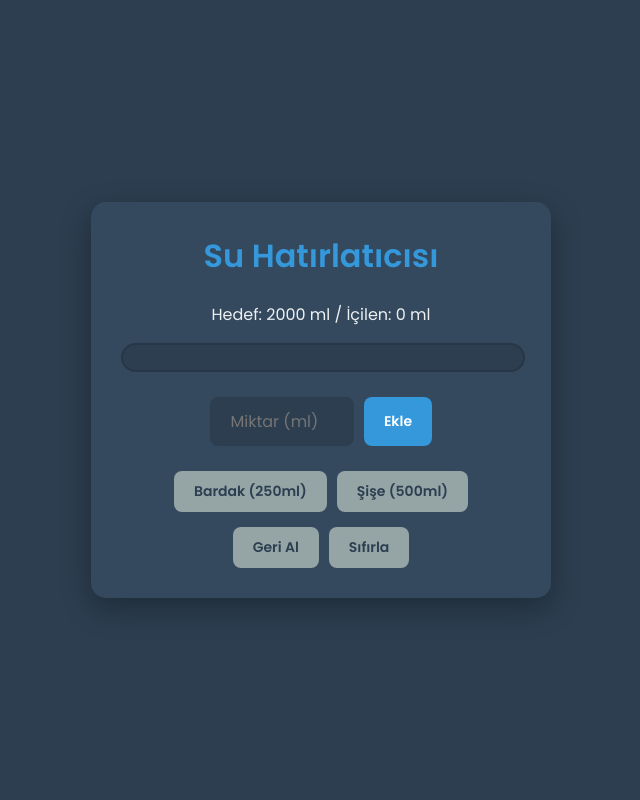
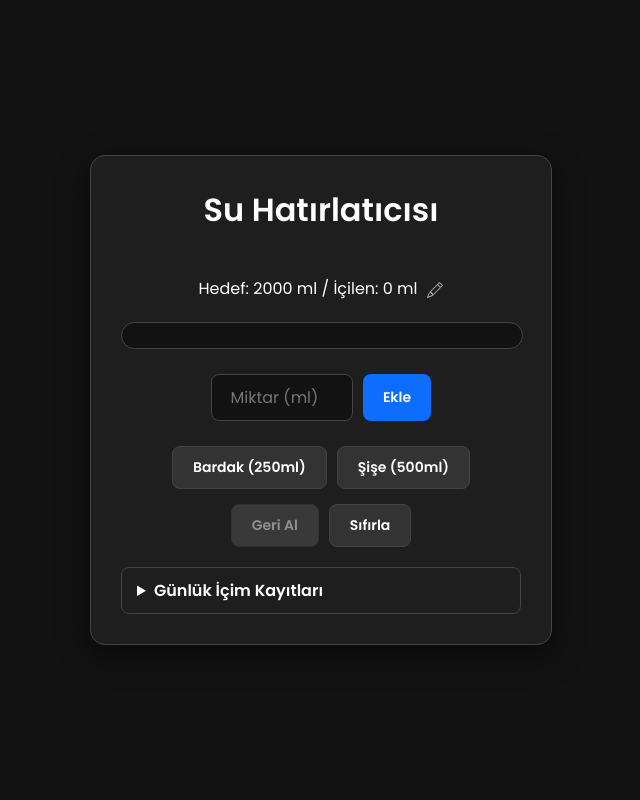
Before and after one commit to tugracoskun/su-hatirlatici-web, a Flask app: page / in a window 1280 px wide. Shown: the whole page, without its empty margins (319-959 px from the left). Run offline with Flask 3, Linux system fonts and the light colour scheme.

Commit message:
Kurtarma: Proje tam fonksiyonel ve şık haline geri getirildi

```diff
--- a/static/css/style.css
+++ b/static/css/style.css
@@ -1,116 +1,31 @@
-/* Google'dan modern bir yazı tipi import ediyoruz */
 @import url('https://fonts.googleapis.com/css2?family=Poppins:wght@400;600&display=swap');
-
-/* Temel ayarlar ve renk paletimiz */
-:root {
-    --background-color: #2c3e50; /* Koyu Mavi-Gri */
-    --container-color: #34495e;  /* Biraz daha açık Mavi-Gri */
-    --primary-color: #3498db;     /* Canlı Mavi */
-    --text-color: #ecf0f1;        /* Beyaza yakın Gri */
-    --progress-bg-color: #2c3e50; /* İlerleme çubuğu arka planı */
-    --button-secondary-color: #95a5a6; /* Gri Buton */
-}
-
-/* Sayfanın tamamı için temel stiller */
-body {
-    font-family: 'Poppins', sans-serif;
-    background-color: var(--background-color);
-    color: var(--text-color);
-    display: flex;
-    justify-content: center;
-    align-items: center;
-    height: 100vh;
-    margin: 0;
-}
-
-/* Her şeyi içinde tutan ana kutumuz */
-.container {
-    background-color: var(--container-color);
-    padding: 30px;
-    border-radius: 15px;
-    box-shadow: 0 10px 30px rgba(0, 0, 0, 0.3);
-    width: 400px;
-    text-align: center;
-}
-
-/* Ana başlık */
-h1 {
-    margin-top: 0;
-    color: var(--primary-color);
-}
-
-/* İlerleme çubuğunun dış kutusu */
-.progress-container {
-    background-color: var(--progress-bg-color);
-    border-radius: 25px;
-    height: 25px;
-    width: 100%;
-    border: 2px solid #273748;
-}
-
-/* İlerleme çubuğunun dolan kısmı */
-.progress-bar {
-    background-color: var(--primary-color);
-    height: 100%;
-    width: 0%; /* JavaScript ile bu değeri değiştireceğiz */
-    border-radius: 25px;
-    transition: width 0.5s ease-in-out; /* Genişlik değişimini yumuşak yapar */
-}
-
-/* Giriş alanı ve Ekle butonunu yan yana tutan grup */
-.input-group {
-    margin: 25px 0;
-    display: flex;
-    justify-content: center;
-}
-
-/* Miktar giriş kutusu */
-#ml-input {
-    font-family: 'Poppins', sans-serif;
-    font-size: 16px;
-    padding: 10px;
-    border: 2px solid #2c3e50;
-    border-radius: 8px;
-    background-color: #2c3e50;
-    color: var(--text-color);
-    width: 120px;
-    text-align: center;
-}
-
-/* Genel buton stilleri */
-button {
-    font-family: 'Poppins', sans-serif;
-    font-size: 14px;
-    font-weight: 600;
-    padding: 10px 20px;
-    border: none;
-    border-radius: 8px;
-    cursor: pointer;
-    transition: transform 0.2s ease, box-shadow 0.2s ease;
-}
-
-button:hover {
-    transform: translateY(-2px); /* Butonun üzerine gelince hafifçe yukarı kalkma efekti */
-    box-shadow: 0 4px 15px rgba(0, 0, 0, 0.2);
-}
-
-/* Ana "Ekle" butonu */
-#add-btn {
-    background-color: var(--primary-color);
-    color: white;
-    margin-left: 10px;
-}
-
-/* Diğer buton grupları */
-.button-group, .control-group {
-    margin-top: 15px;
-    display: flex;
-    justify-content: center;
-    gap: 10px; /* Butonlar arası boşluk */
-}
-
-/* Hızlı ekle ve kontrol butonları */
-.quick-add-btn, .control-group button {
-    background-color: var(--button-secondary-color);
-    color: #2c3e50;
-}
+:root{--background-color:#121212;--container-color:#1E1E1E;--primary-color:#0d6efd;--text-color:#FFFFFF;--border-color:#444;}
+body{font-family:'Poppins',sans-serif;background-color:var(--background-color);color:var(--text-color);display:flex;justify-content:center;align-items:center;height:100vh;margin:0;overflow:hidden;}
+.container{background-color:var(--container-color);padding:30px;border-radius:15px;border:1px solid var(--border-color);box-shadow:0 10px 30px rgba(0,0,0,0.5);width:400px;text-align:center;}
+.status{display:flex;justify-content:center;align-items:center;gap:10px;padding:5px;border-radius:5px;}
+.edit-icon{cursor:pointer;opacity:0.6;transition:opacity 0.2s ease;}
+.edit-icon:hover{opacity:1;}
+.edit-icon svg{fill:var(--text-color);width:16px;height:16px;vertical-align:middle;}
+h1{margin-top:0;color:var(--text-color);font-weight:600;}
+.progress-container{background-color:var(--background-color);border-radius:25px;height:25px;width:100%;border:1px solid var(--border-color);}
+.progress-bar{background-color:var(--primary-color);height:100%;width:0%;border-radius:25px;transition:width 0.5s ease-in-out;}
+.input-group{margin:25px 0;display:flex;justify-content:center;}
+#ml-input{font-family:'Poppins',sans-serif;font-size:16px;padding:10px;border:1px solid var(--border-color);border-radius:8px;background-color:var(--background-color);color:var(--text-color);width:120px;text-align:center;}
+button{font-family:'Poppins',sans-serif;font-size:14px;font-weight:600;padding:10px 20px;border:none;border-radius:8px;cursor:pointer;transition:transform 0.2s ease,background-color 0.2s ease;}
+button:hover{transform:translateY(-2px);}
+button:disabled{background-color:#555 !important;cursor:not-allowed;transform:none;opacity:0.5;}
+#add-btn{background-color:var(--primary-color);color:white;margin-left:10px;}
+#add-btn:hover{background-color:#0b5ed7;}
+.button-group,.control-group{margin-top:15px;display:flex;justify-content:center;gap:10px;}
+.quick-add-btn,.control-group button{background-color:#333;color:white;border:1px solid var(--border-color);}
+.quick-add-btn:hover,.control-group button:hover{background-color:#444;}
+.toast{position:fixed;top:-100px;left:50%;transform:translateX(-50%);background-color:var(--primary-color);color:white;padding:16px;border-radius:8px;box-shadow:0 4px 10px rgba(0,0,0,0.5);z-index:1000;transition:top 0.5s ease-in-out;}
+.toast.show{top:20px;}
+.log-container{margin-top:20px;border:1px solid var(--border-color);border-radius:8px;text-align:left;}
+.log-container summary{padding:10px 15px;font-weight:600;cursor:pointer;outline:none;list-style-position:inside;}
+.log-container[open]{background-color:#181818;}
+.log-container[open] summary{border-bottom:1px solid var(--border-color);}
+#log-list{list-style-type:none;padding:0;margin:0;max-height:150px;overflow-y:auto;}
+#log-list li{padding:8px 15px;font-size:14px;border-bottom:1px solid #2c2c2c;display:flex;justify-content:space-between;align-items:center;}
+#log-list li:last-child{border-bottom:none;}
+.log-time{color:#999;font-size:12px;}
--- a/static/js/script.js
+++ b/static/js/script.js
@@ -0,0 +1,112 @@
+document.addEventListener('DOMContentLoaded', () => {
+    let TARGET_ML = 2000;
+    const ALARM_DURATION_MS = 90 * 60 * 1000;
+    let currentMl = 0;
+    let history = [];
+    let alarmTimer = null;
+
+    const statusText = document.getElementById('status-text');
+    const progressBar = document.getElementById('progress-bar');
+    const mlInput = document.getElementById('ml-input');
+    const addBtn = document.getElementById('add-btn');
+    const quickAddBtns = document.querySelectorAll('.quick-add-btn');
+    const undoBtn = document.getElementById('undo-btn');
+    const resetBtn = document.getElementById('reset-btn');
+    const toast = document.getElementById('toast-notification');
+    const editTargetBtn = document.getElementById('edit-target-btn');
+    const logList = document.getElementById('log-list');
+
+    if (Notification.permission !== 'granted') { Notification.requestPermission(); }
+
+    function showToast(message) {
+        toast.textContent = message;
+        toast.classList.add('show');
+        setTimeout(() => { toast.classList.remove('show'); }, 3000);
+    }
+
+    function updateUI() {
+        const percentage = (currentMl / TARGET_ML) * 100;
+        statusText.textContent = `Hedef: ${TARGET_ML} ml / İçilen: ${currentMl} ml`;
+        progressBar.style.width = `${Math.min(percentage, 100)}%`;
+        undoBtn.disabled = history.length === 0;
+    }
+
+    function updateLog() {
+        logList.innerHTML = '';
+        [...history].reverse().forEach(item => {
+            const logItem = document.createElement('li');
+            const time = new Date(item.time).toLocaleTimeString('tr-TR', { hour: '2-digit', minute: '2-digit'});
+            logItem.innerHTML = `+${item.amount} ml <span class="log-time">${time}</span>`;
+            logList.appendChild(logItem);
+        });
+    }
+
+    function addWater(amount) {
+        if (amount <= 0) return;
+        currentMl += amount;
+        history.push({ amount: amount, time: Date.now() });
+        updateUI();
+        updateLog();
+        setAlarm();
+    }
+
+    function setAlarm() {
+        if (alarmTimer) clearTimeout(alarmTimer);
+        alarmTimer = setTimeout(showNotification, ALARM_DURATION_MS);
+        showToast("Harika! Alarm 1.5 saat sonraya kuruldu.");
+    }
+
+    function showNotification() {
+        if (Notification.permission === 'granted') {
+            new Notification("Su İçme Zamanı! 🔔", {
+                body: "Vücudunun suya ihtiyacı var. Bir bardak su içmeye ne dersin?",
+                icon: "https://i.imgur.com/V68q3hE.png"
+            });
+        } else {
+            alert("🔔 SU İÇME ZAMANI! 🔔");
+        }
+    }
+
+    editTargetBtn.addEventListener('click', () => {
+        const newTarget = prompt("Yeni günlük hedefinizi ml olarak girin:", TARGET_ML);
+        if (newTarget !== null && !isNaN(newTarget) && Number(newTarget) > 0) {
+            TARGET_ML = Number(newTarget);
+            updateUI();
+            showToast(`Hedef ${TARGET_ML} ml olarak güncellendi!`);
+        }
+    });
+
+    addBtn.addEventListener('click', () => {
+        const amount = parseInt(mlInput.value);
+        if (!isNaN(amount) && amount > 0) {
+            addWater(amount);
+            mlInput.value = '';
+        }
+    });
+
+    quickAddBtns.forEach(btn => {
+        btn.addEventListener('click', () => {
+            addWater(parseInt(btn.dataset.amount));
+        });
+    });
+
+    undoBtn.addEventListener('click', () => {
+        if (history.length > 0) {
+            currentMl -= history.pop().amount;
+            updateUI();
+            updateLog();
+            setAlarm();
+        }
+    });
+
+    resetBtn.addEventListener('click', () => {
+        if (confirm("Günlük ilerlemenizi sıfırlamak istediğinizden emin misiniz?")) {
+            currentMl = 0;
+            history = [];
+            if (alarmTimer) clearTimeout(alarmTimer);
+            updateUI();
+            updateLog();
+        }
+    });
+    updateUI();
+});
--- a/templates/index.html
+++ b/templates/index.html
@@ -4,42 +4,46 @@
     <meta charset="UTF-8">
     <meta name="viewport" content="width=device-width, initial-scale=1.0">
     <title>Su Hatırlatıcısı</title>
-
     <link rel="stylesheet" href="{{ url_for('static', filename='css/style.css') }}">
-
     <link rel="icon" href="https://i.imgur.com/V68q3hE.png" type="image/png">
 </head>
 <body>
+    <div id="toast-notification" class="toast"></div>
 
     <div class="container">
-
         <h1>Su Hatırlatıcısı</h1>
 
         <div class="status">
             <p id="status-text">Hedef: 2000 ml / İçilen: 0 ml</p>
+            <span id="edit-target-btn" class="edit-icon" title="Hedefi Düzenle">
+                <svg xmlns="http://www.w3.org/2000/svg" width="16" height="16" fill="currentColor" viewBox="0 0 16 16">
+                    <path d="M12.146.146a.5.5 0 0 1 .708 0l3 3a.5.5 0 0 1 0 .708l-10 10a.5.5 0 0 1-.168.11l-5 2a.5.5 0 0 1-.65-.65l2-5a.5.5 0 0 1 .11-.168zM11.207 2.5 13.5 4.793 14.793 3.5 12.5 1.207zm1.586 3L10.5 3.207 4 9.707V10h.5a.5.5 0 0 1 .5.5v.5h.5a.5.5 0 0 1 .5.5v.5h.293zm-9.761 5.175-.106.106-1.528 3.821 3.821-1.528.106-.106A.5.5 0 0 1 5 12.5V12h-.5a.5.5 0 0 1-.5-.5V11h-.5a.5.5 0 0 1-.5-.5V10h-.5a.5.5 0 0 1-.175-.032l-.175.175z"/>
+                </svg>
+            </span>
         </div>
 
         <div class="progress-container">
             <div class="progress-bar" id="progress-bar"></div>
         </div>
-
         <div class="input-group">
             <input type="number" id="ml-input" placeholder="Miktar (ml)">
             <button id="add-btn">Ekle</button>
         </div>
-
         <div class="button-group">
             <button class="quick-add-btn" data-amount="250">Bardak (250ml)</button>
             <button class="quick-add-btn" data-amount="500">Şişe (500ml)</button>
         </div>
-
         <div class="control-group">
             <button id="undo-btn">Geri Al</button>
             <button id="reset-btn">Sıfırla</button>
         </div>
 
+        <details class="log-container">
+            <summary>Günlük İçim Kayıtları</summary>
+            <ul id="log-list">
+            </ul>
+        </details>
     </div>
-
     <script src="{{ url_for('static', filename='js/script.js') }}"></script>
 </body>
 </html>
```
